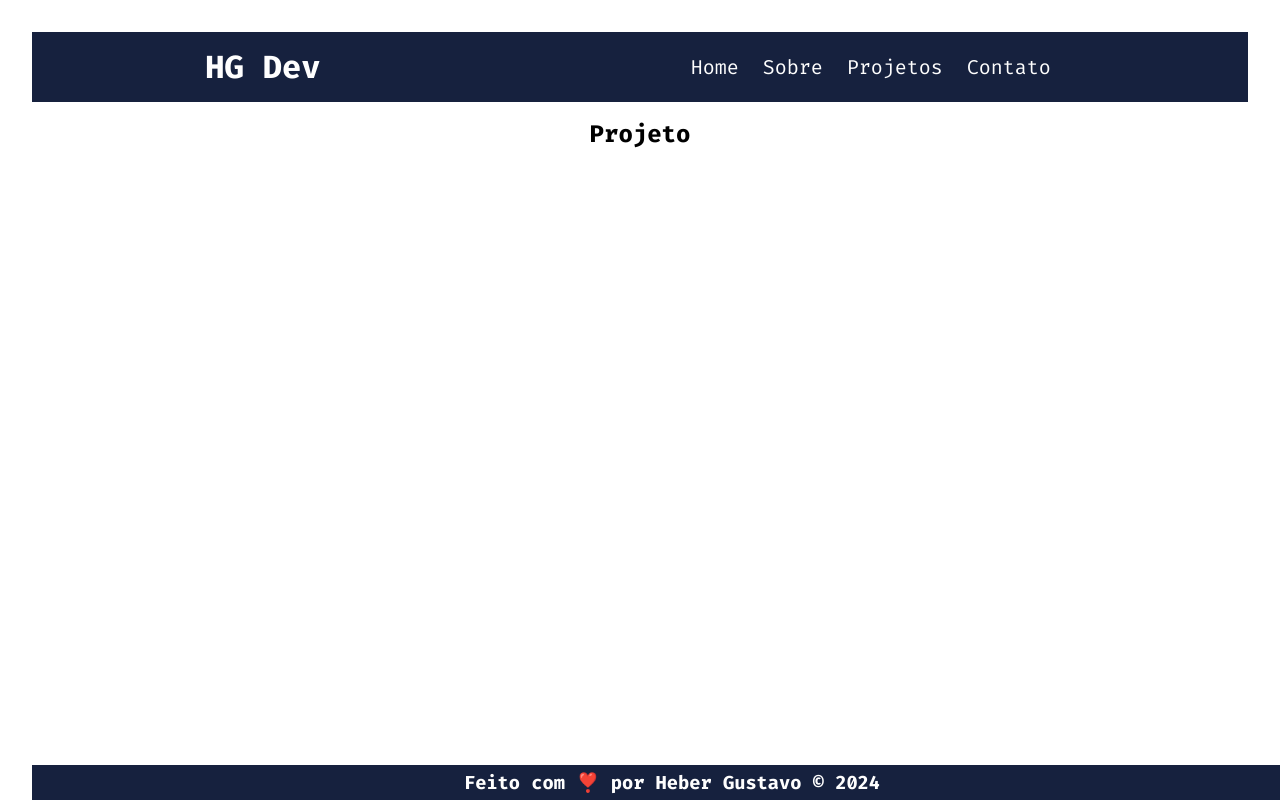
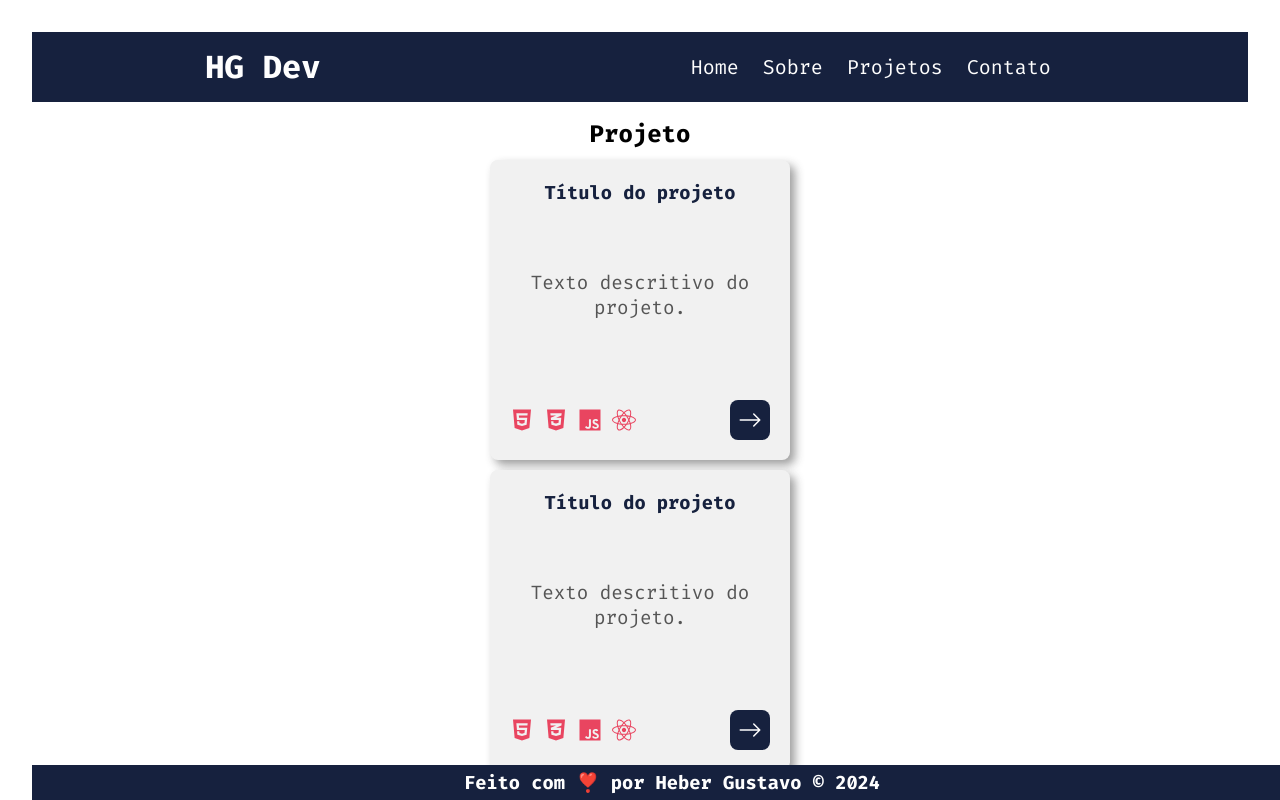
Before and after one commit to heberGustavo/portifolio, a React (Vite) app in the folder portfolio/: page /project in a window 1280 px wide. Shown: the top 800 px of the page. Built offline with nearby package versions, Linux system fonts and the light colour scheme.

Commit message:
Create Card Component

```diff
--- /dev/null
+++ b/portfolio/src/components/Card/Card.module.css
@@ -0,0 +1,55 @@
+.card {
+    width: 300px;
+    height: 300px;
+    background-color: var(--soft-white);
+    color: var(--gray);
+    border-radius: 8px;
+    box-shadow: 5px 5px 10px #22222270;
+    padding: 20px;
+    display: flex;
+    flex-direction: column;
+    align-items: center;
+    justify-content: space-between;
+    margin: 10px;
+}
+
+.card h3 {
+    color: var(--primary);
+}
+
+.card p {
+    color: #555;
+}
+
+.card_footer {
+    width: 100%;
+    display: flex;
+    align-items: center;
+    justify-content: space-between;
+}
+
+.card_icones {
+    display: flex;
+    gap: 10px;
+    color: var(--red);
+    font-size: 1.5rem;
+}
+
+.botao {
+    width: 40px;
+    height: 40px;
+    border: 0;
+    border-radius: 8px;
+    background-color: var(--primary);
+    color: var(--white);
+    font-size: 1.5rem;
+    display: flex;
+    align-items: center;
+    justify-content: center;
+    cursor: pointer;
+}
+
+.botao:hover {
+    background-color: var(--red);
+    transition: all .5s;
+}
--- /dev/null
+++ b/portfolio/src/components/Card/index.jsx
@@ -0,0 +1,25 @@
+import styles from "./Card.module.css";
+import { FaHtml5, FaCss3Alt, FaJs, FaReact } from 'react-icons/fa'
+import { BsArrowRight } from 'react-icons/bs'
+
+function Card() {
+    return (
+        <section className={styles.card}>
+            <h3>Título do projeto</h3>
+            <p>Texto descritivo do projeto.</p>
+            <div className={styles.card_footer}>
+                <div className={styles.card_icones}>
+                    <FaHtml5 />
+                    <FaCss3Alt />
+                    <FaJs />
+                    <FaReact />
+                </div>
+                <button className={styles.botao}>
+                    <BsArrowRight />
+                </button>
+            </div>
+        </section>
+    )
+}
+
+export default Card;
--- a/portfolio/src/pages/Project/index.jsx
+++ b/portfolio/src/pages/Project/index.jsx
@@ -1,7 +1,12 @@
+import Card from "../../components/Card";
+
 function Project() {
     return(
         <section>
            <h2>Projeto</h2>
+           <Card />
+           <Card />
+           <Card />
         </section>
     );
 }
```
